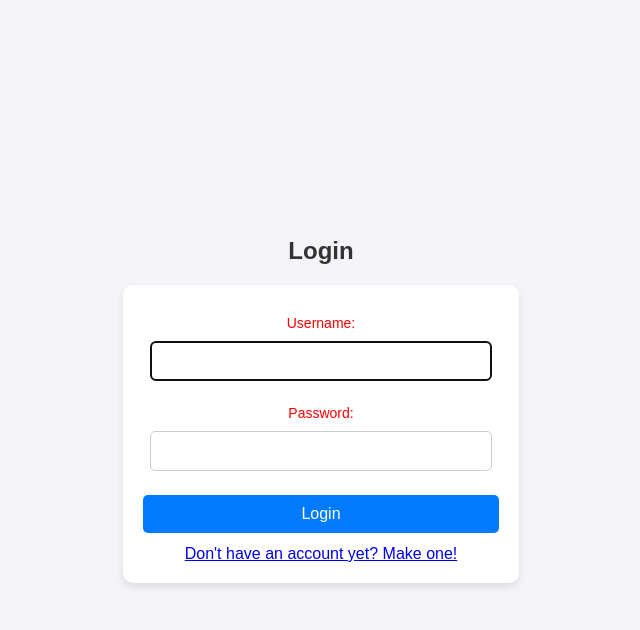
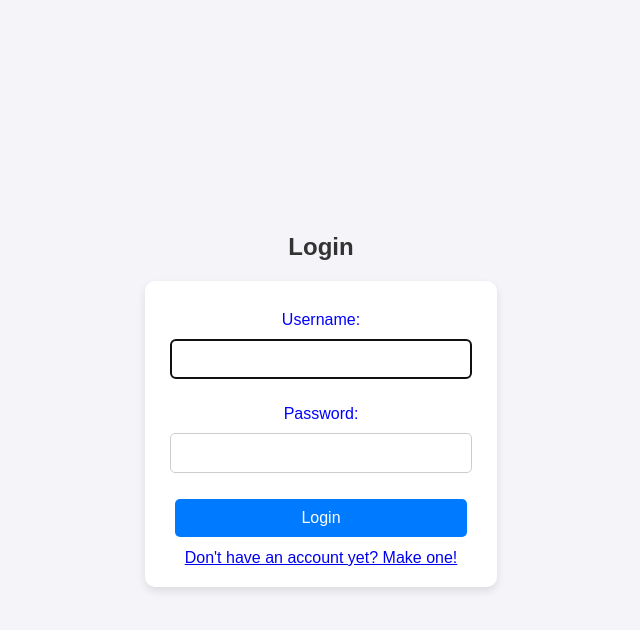
Before and after one commit to BoJiaAl/BeMindfull, a Django app: page /login/ in a window 1280 px wide. Shown: the top 630 px of the page, without its empty margins (319-959 px from the left). Run offline with Django 5.2, Linux system fonts and the light colour scheme.

Commit message:
Last styling changes and html changes.

```diff
--- a/static/login.css
+++ b/static/login.css
@@ -9,22 +9,25 @@ body {
     height: 100vh;
 }
 
+h2 {
+    color: #333;
+    margin-bottom: 1.25rem;
+    text-align: center;
+}
+
 form {
     background-color: #ffffff;
     padding: 1.25rem;
     border-radius: 0.625rem;
     box-shadow: 0 0.25rem 0.5rem rgba(0, 0, 0, 0.1);
     text-align: center;
+
+    p {
+        color: blue;
+        margin-top: 0.625rem;
     }
 
-h2 {
-    color: #333;
-    margin-bottom: 1.25rem;
-    font-size: 1.5rem;
-    text-align: center;
-}
-
-form input {
+    input {
         width: 90%;
         padding: 0.625rem;
         margin: 0.625rem 0;
@@ -33,7 +36,7 @@ form input {
         font-size: 1rem;
     }
 
-form button {
+    button {
         background-color: #007bff;
         color: white;
         padding: 0.625rem 1.25rem;
@@ -41,22 +44,17 @@ form button {
         border-radius: 0.3125rem;
         font-size: 1rem;
         cursor: pointer;
-    width: 100%;
+        width: 93.5%;
         margin-bottom: 0.75rem;
     }
 
-form button:hover {
+    button:hover {
         background-color: #0056b3;
     }
 
-p {
-    font-size: 0.875rem;
-    color: red;
-    margin-top: 0.625rem;
-}
-
-form .errorlist {
+    .errorlist {
         color: red;
         list-style-type: none;
         padding-left: 0;
     }
+}
--- a/templates/login.html
+++ b/templates/login.html
@@ -10,7 +10,9 @@
         <form method="post">
             {% csrf_token %}
             {{ form.as_p }}
-            <button type="submit">Login</button>
+            <div>
+                <button type="submit">Login</button>
+            </div>
             <a href="http://localhost:8000/register/">Don't have an account yet? Make one!</a>
         </form>
     </div>
```
Lines whose indentation alone changed are shown as unchanged.
